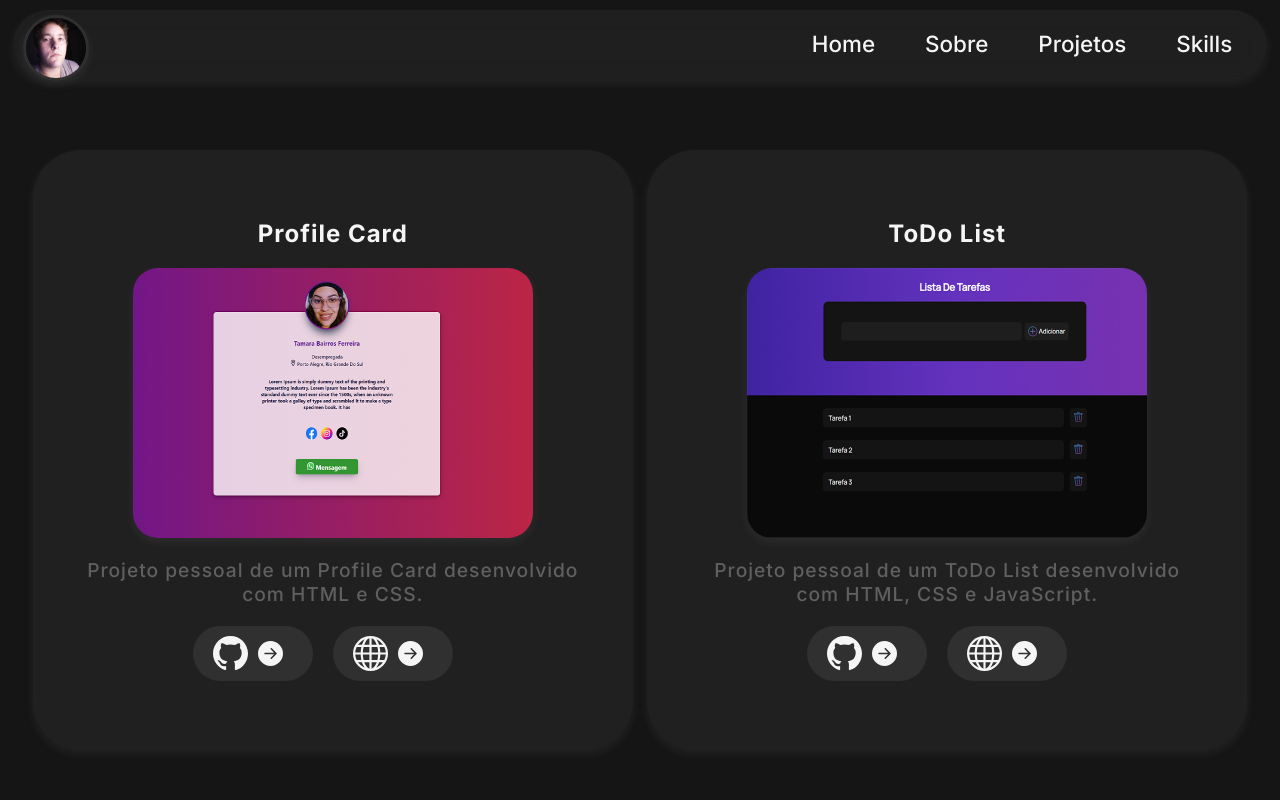
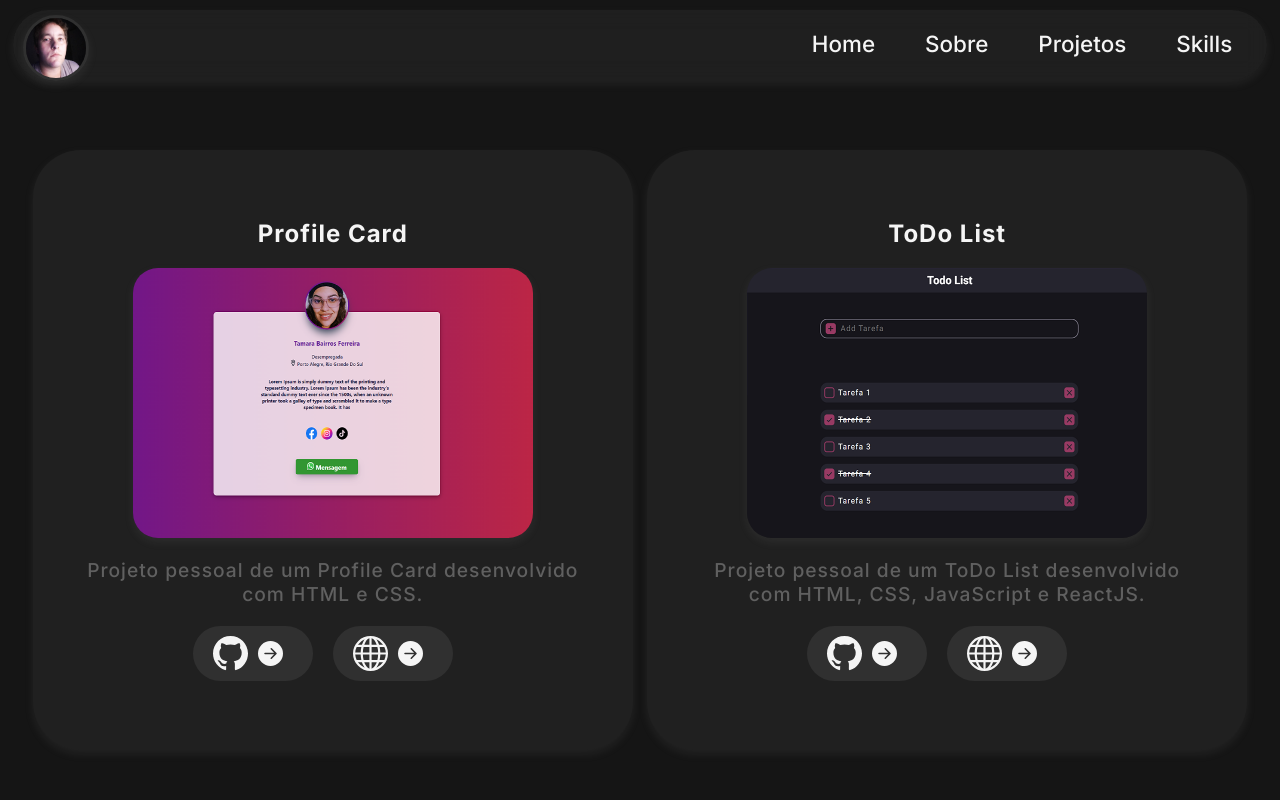
Before and after one commit to JakFranceschini/MeuPortfolio, a React (Create React App) app: page /projetos in a window 1280 px wide. Shown: the top 800 px of the page. Built offline with nearby package versions, Linux system fonts and the light colour scheme.

Commit message:
melhorias

```diff
--- a/src/Pages/Home/PaginaHome.jsx
+++ b/src/Pages/Home/PaginaHome.jsx
@@ -9,7 +9,7 @@ import ImgPython from "./../../Img/imgPython.png";
 import ImgReactjs from "./../../Img/imgReactjs.png";
 import ImgJavaScript from "./../../Img/imgJavascript.png";
 import ImgProfileCard from "./../../Img/imgProfileCard.png";
-import {BsFacebook, BsGithub, BsInstagram, BsWhatsapp, BsLinkedin, BsGlobe, BsFillArrowRightCircleFill,} from "react-icons/bs";
+import {BsFacebook, BsGithub, BsInstagram, BsWhatsapp, BsLinkedin, BsGlobe, BsFillArrowRightCircleFill} from "react-icons/bs";
 
 function PaginaHome() {
   return (
--- a/src/Pages/Projetos/PaginaProjetos.jsx
+++ b/src/Pages/Projetos/PaginaProjetos.jsx
@@ -38,16 +38,16 @@ function PaginaProjetos() {
         <div className="cardProjeto">
           <h2>ToDo List</h2>
           <img src={ImgToDo}/>
-          <p>Projeto pessoal de um ToDo List desenvolvido com HTML, CSS e JavaScript.</p>
+          <p>Projeto pessoal de um ToDo List desenvolvido com HTML, CSS, JavaScript e ReactJS.</p>
           <ul>
             <li>
-              <a href="https://github.com/JakFranceschini/ToDoList" target="blank">
+              <a href="https://github.com/JakFranceschini/TodoList" target="blank">
                 <BsGithub size={35} color="#f5f5f5" />
                 <BsFillArrowRightCircleFill className="seta" size={25} color="#f5f5f5"/>
               </a>
             </li>
             <li>
-              <a href="https://to-do-list-tau-jade.vercel.app/" target="blank">
+              <a href="https://todo-list-psi-navy.vercel.app/" target="blank">
                 <BsGlobe size={35} color="#f5f5f5" />
                 <BsFillArrowRightCircleFill className="seta" size={25} color="#f5f5f5"/>
               </a>
```
Also changed, not shown: src/Img/imgToDo.png.
